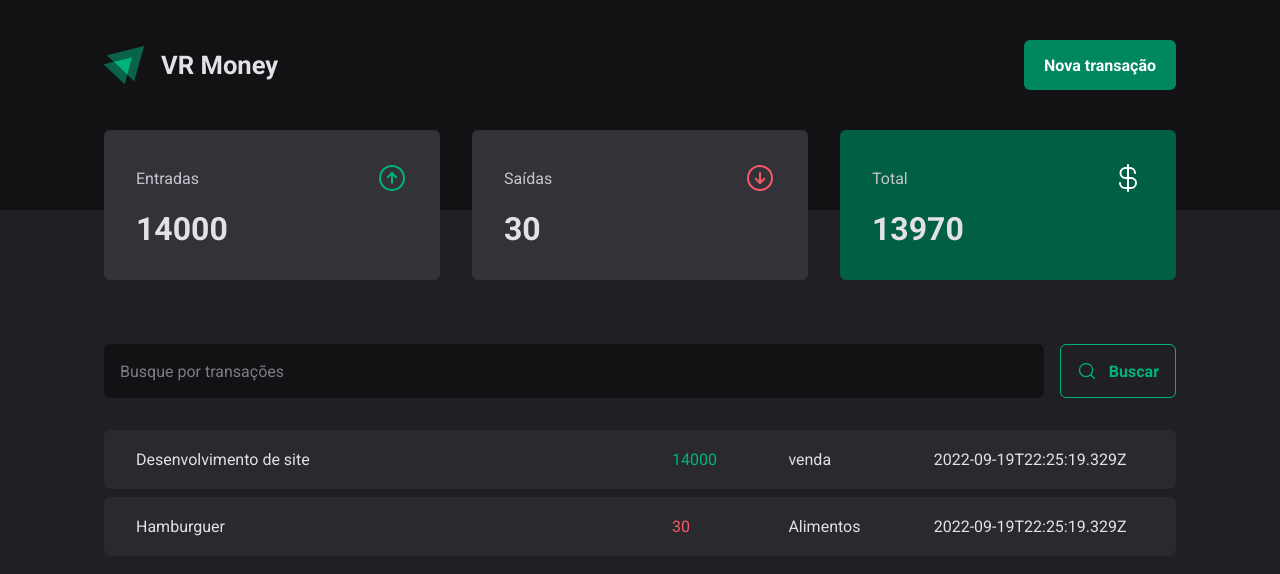
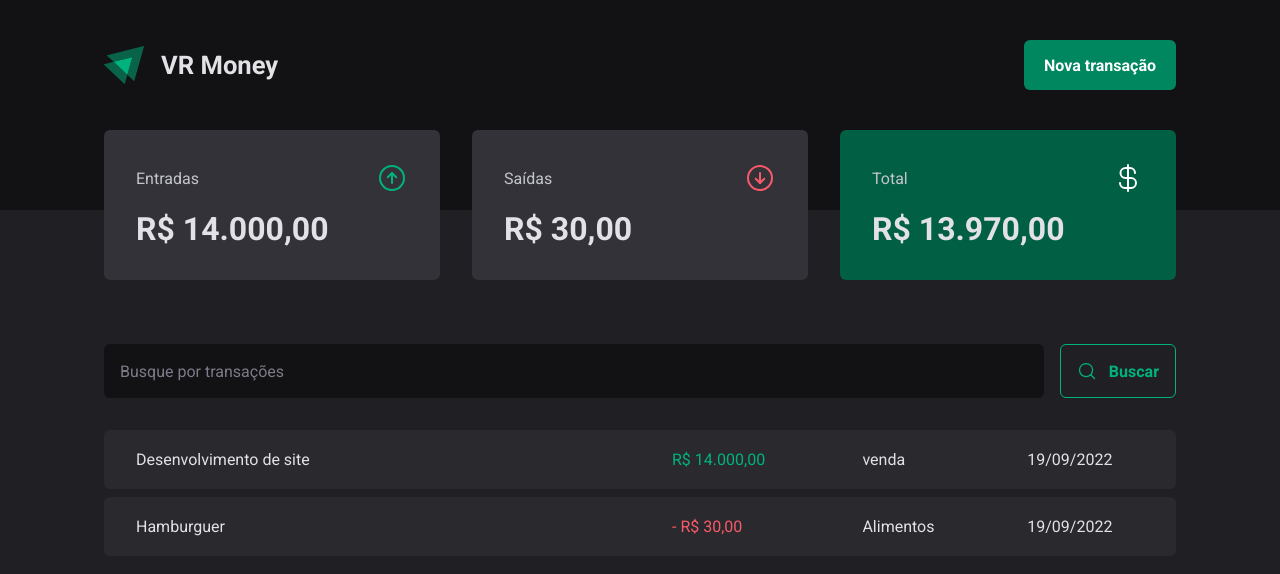
Before and after one commit to rubinoDev/vr-money, a React (Vite) app: page / in a window 1280 px wide. Shown: the top 574 px of the page. Built offline with nearby package versions, Linux system fonts and the light colour scheme; data requests are answered from the project's data file.

Commit message:
formatted values

```diff
--- a/src/components/Summary/index.tsx
+++ b/src/components/Summary/index.tsx
@@ -2,6 +2,7 @@
 import { ArrowCircleDown, ArrowCircleUp, CurrencyDollar } from 'phosphor-react';
 import { useContext } from "react";
 import { TransactionsContext } from "../../contexts/TransactionsContext";
+import { priceFormatter } from "../../utils/formater";
 
 export function Summary(){
   const { transactions } = useContext(TransactionsContext);
@@ -33,7 +34,7 @@
           <ArrowCircleUp size={32} color="#00b37e"/>
         </header>
 
-        <strong>{summary.income}</strong>
+        <strong>{priceFormatter.format(summary.income)}</strong>
       </SummaryCard>
 
       <SummaryCard>
@@ -42,7 +43,7 @@
           <ArrowCircleDown size={32} color="#f75a68"/>
         </header>
 
-        <strong>{summary.outcome}</strong>
+        <strong>{priceFormatter.format(summary.outcome)}</strong>
       </SummaryCard>
 
       <SummaryCard variant="green">
@@ -51,7 +52,7 @@
           <CurrencyDollar size={32} color="#FFF"/>
         </header>
 
-        <strong>{summary.total}</strong>
+        <strong>{priceFormatter.format(summary.total)}</strong>
       </SummaryCard>
     </SummaryContainer>
   )
--- a/src/pages/Transactions/index.tsx
+++ b/src/pages/Transactions/index.tsx
@@ -2,6 +2,7 @@
 import { Header } from "../../components/Header";
 import { Summary } from "../../components/Summary";
 import { TransactionsContext, TransactionsProvider } from "../../contexts/TransactionsContext";
+import { dateFormatter, priceFormatter } from "../../utils/formater";
 import { SearchForm } from "./components/SearchForm";
 import { PriceHighlight, TransactionsContainer, TransactionsTable } from "./styles";
 
@@ -22,11 +23,12 @@
                 <td width="50%">{transaction.description}</td>
                 <td>
                   <PriceHighlight variant={transaction.type}>
-                    {transaction.price}
+                    {transaction.type === 'outcome' && '- '}
+                    {priceFormatter.format(transaction.price)}
                   </PriceHighlight>
                 </td>
                 <td>{transaction.category}</td>
-                <td>{transaction.createdAt}</td>
+                <td>{dateFormatter.format(new Date(transaction.createdAt))}</td>
               </tr>
             ))}
           </tbody>
--- /dev/null
+++ b/src/utils/formater.ts
@@ -0,0 +1,6 @@
+export const dateFormatter = new Intl.DateTimeFormat('pt-BR');
+
+export const priceFormatter = new Intl.NumberFormat('pt-BR',{
+  style: 'currency',
+  currency: 'BRL',
+})
```
